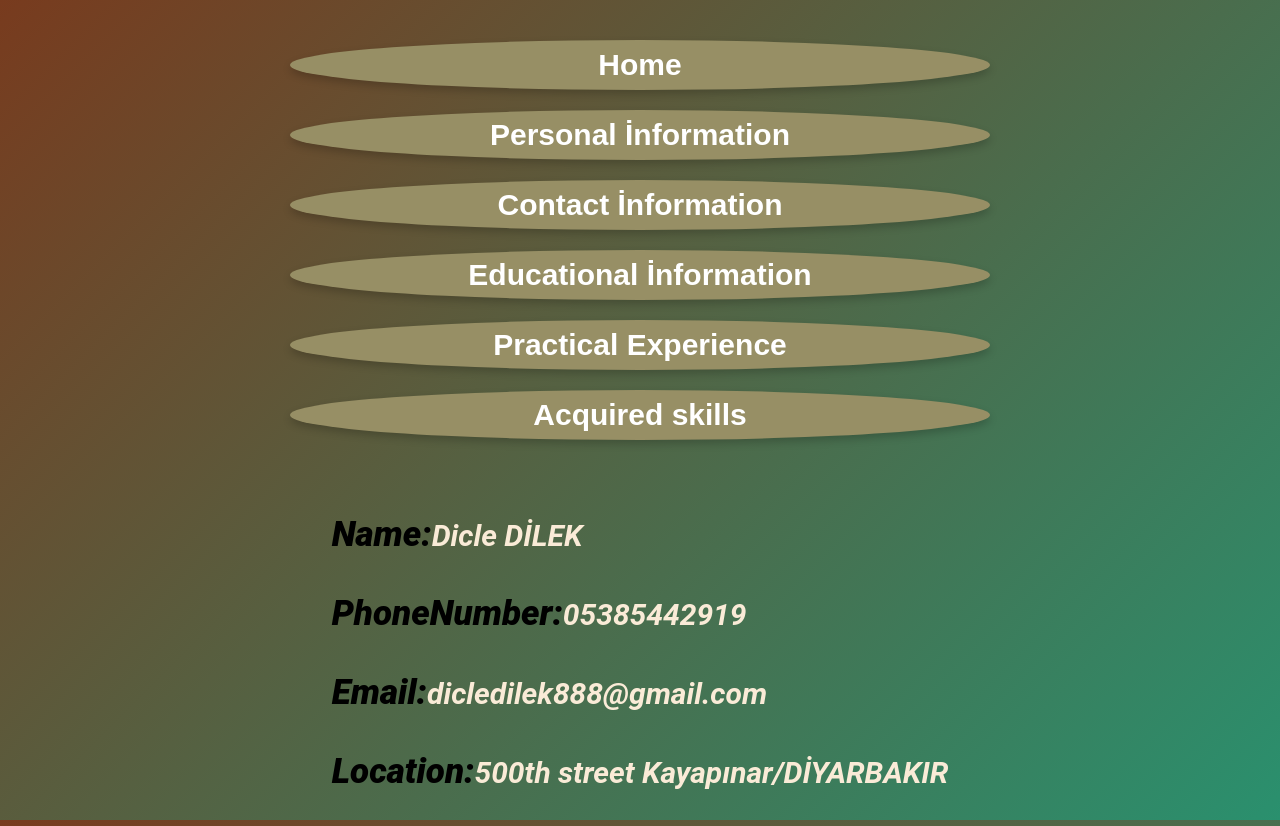
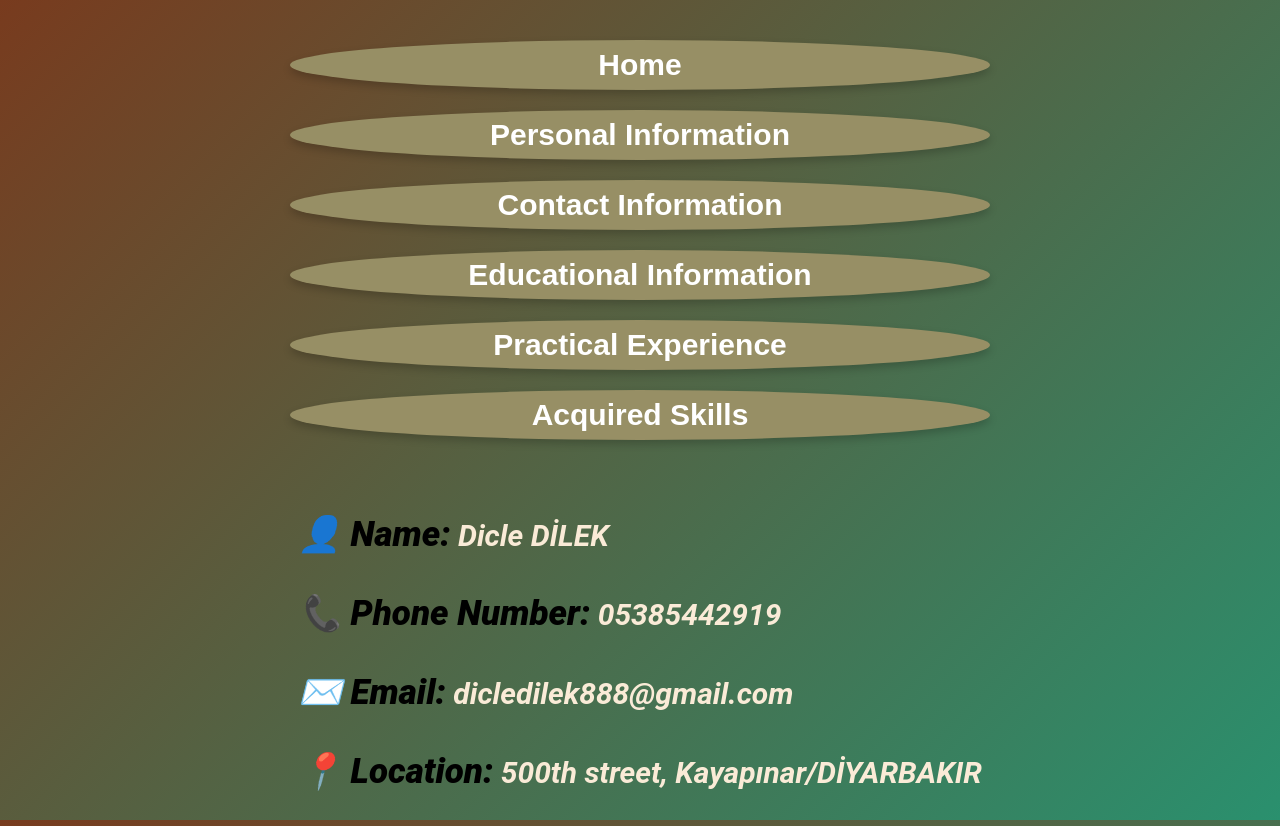
Before and after one commit to dicle-123/dicle-dilek-profile, a React (Create React App) app: page /contact-info in a window 1280 px wide. Built offline with nearby package versions, Linux system fonts and the light colour scheme.

Commit message:
fixed something

```diff
--- a/src/Components/Contact/Contact-info.jsx
+++ b/src/Components/Contact/Contact-info.jsx
@@ -10,16 +10,16 @@ function Contact() {
           Home
         </button>
         <button onClick={() => navigate("/personal-info")} className="btn">
-          Personal İnformation
+          Personal Information
         </button>
         <button onClick={() => navigate("/contact-info")} className="btn">
-          Contact İnformation
+          Contact Information
         </button>
         <button
           onClick={() => navigate("/educational-information")}
           className="btn"
         >
-          Educational İnformation
+          Educational Information
         </button>
         <button
           onClick={() => navigate("/practical-experience")}
@@ -27,27 +27,27 @@ function Contact() {
         >
           Practical Experience
         </button>
-        <button onClick={() => navigate("/acquired-skils")} className="btn">
-          Acquired skills
+        <button onClick={() => navigate("/acquired-skills")} className="btn">
+          Acquired Skills
         </button>
       </div>
       <div className="contact-info">
         <p className="newp">
-          <span className="spn">Name:</span>Dicle DİLEK
-        </p>
-
-        <p className="newp">
-          <span className="spn">PhoneNumber:</span>05385442919
+          <span className="spn">👤 Name:</span> Dicle DİLEK
         </p>
         <p className="newp">
-          <span className="spn">Email:</span>dicledilek888@gmail.com
+          <span className="spn">📞 Phone Number:</span> 05385442919
         </p>
         <p className="newp">
-          <span className="spn">Location:</span>500th street
+          <span className="spn">✉️ Email:</span> dicledilek888@gmail.com
+        </p>
+        <p className="newp">
+          <span className="spn">📍 Location:</span> 500th street,
           Kayapınar/DİYARBAKIR
         </p>
       </div>
     </div>
   );
 }
+
 export default Contact;
--- a/src/Components/Experiences/Experience.css
+++ b/src/Components/Experiences/Experience.css
@@ -7,6 +7,7 @@
 .btngroup4 {
   display: flex;
   flex-direction: column;
+  margin-left: 30px;
 }
 
 .span {
@@ -45,7 +46,7 @@ li {
 
 .ff {
   text-align: center;
-  font-size: 30px;
+  font-size: 29px;
 
   text-shadow: 2px 2px 4px rgba(0, 0, 0, 0.5); /* Gölge ile daha belirgin */
   color: #ffffff;
@@ -56,8 +57,12 @@ li {
   max-width: 800px;
   margin: auto;
 }
+.h {
+  font-size: 38px;
+}
 .div {
   text-align: center;
+  height: 80%;
 }
 
 @media (max-width: 1024px) {
@@ -68,6 +73,8 @@ li {
   }
   .btngroup4 {
     margin-top: 40px;
+    width: 80%;
+    margin: auto;
   }
 }
 @media (max-width: 780px) {
```
